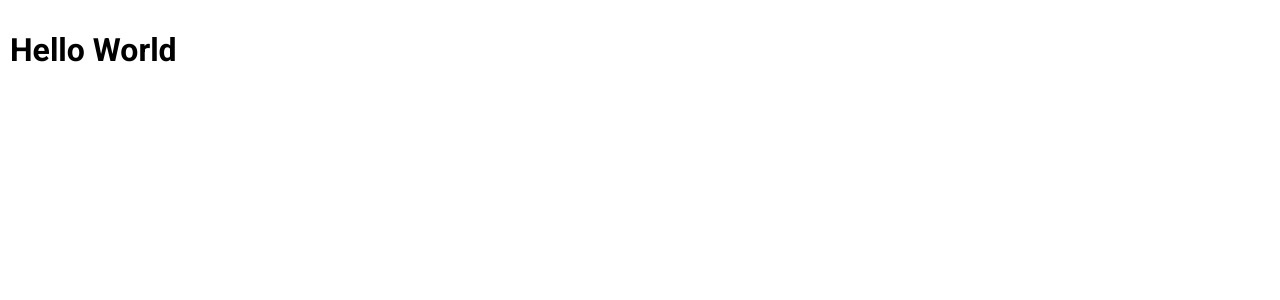
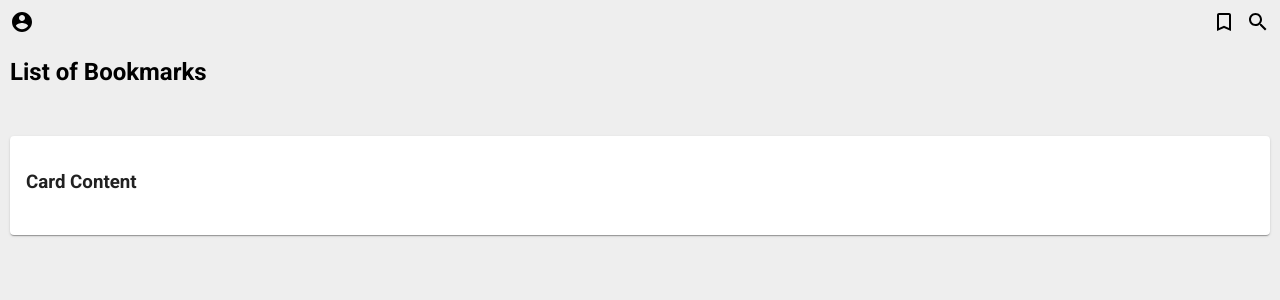
Before and after one commit to hhamza1/frubookmark, a React (Create React App) app: page / in a window 1280 px wide. Shown: the top 300 px of the page. Built offline with nearby package versions, Linux system fonts and the light colour scheme.

Commit message:
Header + Bookmark card

```diff
--- a/src/components/App.js
+++ b/src/components/App.js
@@ -1,11 +1,14 @@
 import React from 'react';
 import Header from './Header';
+import CardList from './CardList';
 import './style/css/App.css';
 
 function App() {
   return (
     <div className="container">
         <Header />
+        <h2>List of Bookmarks</h2>
+        <CardList />
     </div>
   );
 }
--- /dev/null
+++ b/src/components/CardList.js
@@ -0,0 +1,15 @@
+import React from "react";
+import {Card, CardContent} from '@material-ui/core';
+import './style/css/CardList.css';
+
+const CardList = () => {
+    return(
+        <Card className="card">
+            <CardContent>
+                <h3>Card Content</h3>
+            </CardContent>
+        </Card>
+    );
+}
+
+export default CardList;
--- a/src/components/Header.js
+++ b/src/components/Header.js
@@ -1,9 +1,21 @@
 import React from 'react';
+import AccountCircleIcon from '@material-ui/icons/AccountCircle';
+import BookmarkBorderIcon from '@material-ui/icons/BookmarkBorder';
+import SearchIcon from '@material-ui/icons/Search';
+import './style/css/Header.css';
 
 
 const Header = () => {
     return(
-        <h1>Hello World</h1>
+        <div className="header">
+            <div className="header__left">
+                <AccountCircleIcon />
+            </div>
+            <div className="header__right">
+                <BookmarkBorderIcon className="header__pd-right"/>
+                <SearchIcon  />
+            </div>
+        </div>
     );
 }
 
--- a/src/components/style/css/App.css
+++ b/src/components/style/css/App.css
@@ -1,3 +1,3 @@
 .container {
-  display: grid;
-  padding: 10px 10px; }
+  padding: 10px 10px;
+  max-width: 100%; }
--- /dev/null
+++ b/src/components/style/css/CardList.css
@@ -0,0 +1,3 @@
+.card {
+  min-width: 275px;
+  margin-top: 50px; }
--- /dev/null
+++ b/src/components/style/css/Header.css
@@ -0,0 +1,7 @@
+.header {
+  display: grid;
+  grid-template-columns: 80% 20%; }
+  .header__right {
+    justify-self: flex-end; }
+  .header__pd-right {
+    padding-right: 10px; }
--- a/src/components/style/sass/App.scss
+++ b/src/components/style/sass/App.scss
@@ -1,4 +1,4 @@
 .container {
-    display: grid;
     padding: 10px 10px;
+    max-width: 100%;
 }
--- /dev/null
+++ b/src/components/style/sass/CardList.scss
@@ -0,0 +1,4 @@
+.card {
+    min-width: 275px;
+    margin-top: 50px;
+}
--- a/src/components/style/sass/Header.scss
+++ b/src/components/style/sass/Header.scss
@@ -0,0 +1,12 @@
+.header {
+    display: grid;
+    grid-template-columns: 80% 20%;
+
+    &__right {
+        justify-self: flex-end;
+    }
+
+    &__pd-right {
+        padding-right: 10px;
+    }
+}
--- a/src/index.css
+++ b/src/index.css
@@ -1,4 +1,5 @@
 body {
+  background-color: #eeeeee;
   margin: 0;
   padding: 0;
   font-family: "Roboto", sans-serif;
```
